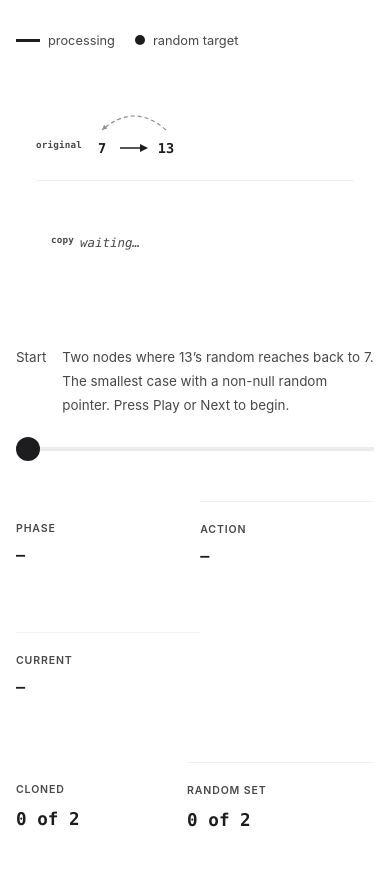
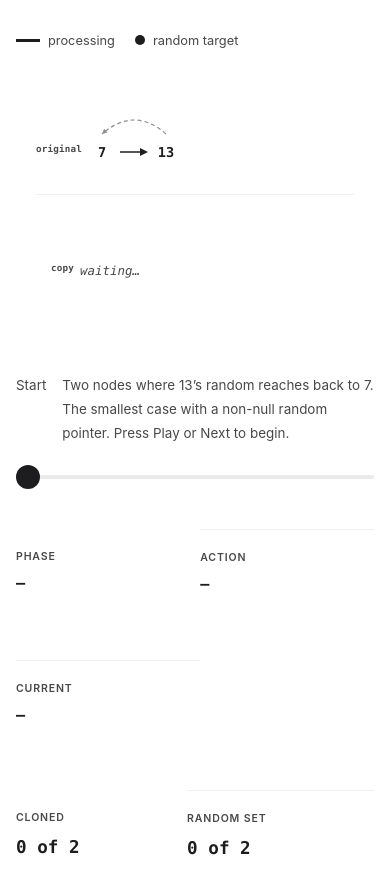
Before and after one commit to ideasbyrobert/algorithms, a website: page 138-copy-list-with-random-pointer.html in a window 390 px wide. Shown: the part 1285-2181 px from the top of the page. Drawn offline with Linux system fonts and the light colour scheme.

Commit message:
Update #138 — persistent mapping lines, more spacing
Co-authored-by: Copilot <223556219+Copilot@users.noreply.github.com>

```diff
--- a/138-copy-list-with-random-pointer.html
+++ b/138-copy-list-with-random-pointer.html
@@ -27,7 +27,7 @@
     position: relative;
     display: flex;
     flex-direction: column;
-    gap: 14px;
+    gap: 28px;
     width: fit-content;
     min-width: 100%;
     margin: 0 auto;
@@ -61,7 +61,7 @@
 
 .chain-wrap {
     position: relative;
-    padding-top: 38px;
+    padding-top: 44px;
 }
 
 .node-chain {
@@ -176,10 +176,10 @@
 /* ── Responsive ────────────────────────────────────────── */
 
 @media (max-width: 768px) {
-    .clone-viz { gap: 10px; }
+    .clone-viz { gap: 20px; }
     .chain-row { gap: 6px; }
     .chain-row-label { width: 38px; font-size: 0.58rem; padding-bottom: 16px; }
-    .chain-wrap { padding-top: 30px; }
+    .chain-wrap { padding-top: 34px; }
     .node-chain { min-height: 44px; }
     .ll-node { width: 44px; height: 44px; border-radius: 12px; }
     .ll-node .cell-value { font-size: 0.85rem; }
@@ -556,9 +556,6 @@ function drawRandomArcs(svgEl, parentRect, nodeEls, nodesData, count, highlightF
 function drawMappingLines(svgEl, parentRect, origEls, copyEls, phase, activeIdx) {
     var count = Math.min(origEls.length, copyEls.length);
     for (var i = 0; i < count; i++) {
-        var isActive = (i === activeIdx);
-        if (!isActive && phase !== "split") continue;
-
         var oRect = origEls[i].getBoundingClientRect();
         var cRect = copyEls[i].getBoundingClientRect();
 
@@ -567,6 +564,7 @@ function drawMappingLines(svgEl, parentRect, origEls, copyEls, phase, activeIdx)
         var x2 = cRect.left + cRect.width / 2 - parentRect.left;
         var y2 = cRect.top - parentRect.top - 2;
 
+        var isActive = (i === activeIdx);
         var color = isActive ? "#1D1D1F" : "#C7C7CC";
         var sw = isActive ? "1.5" : "0.75";
 
```
